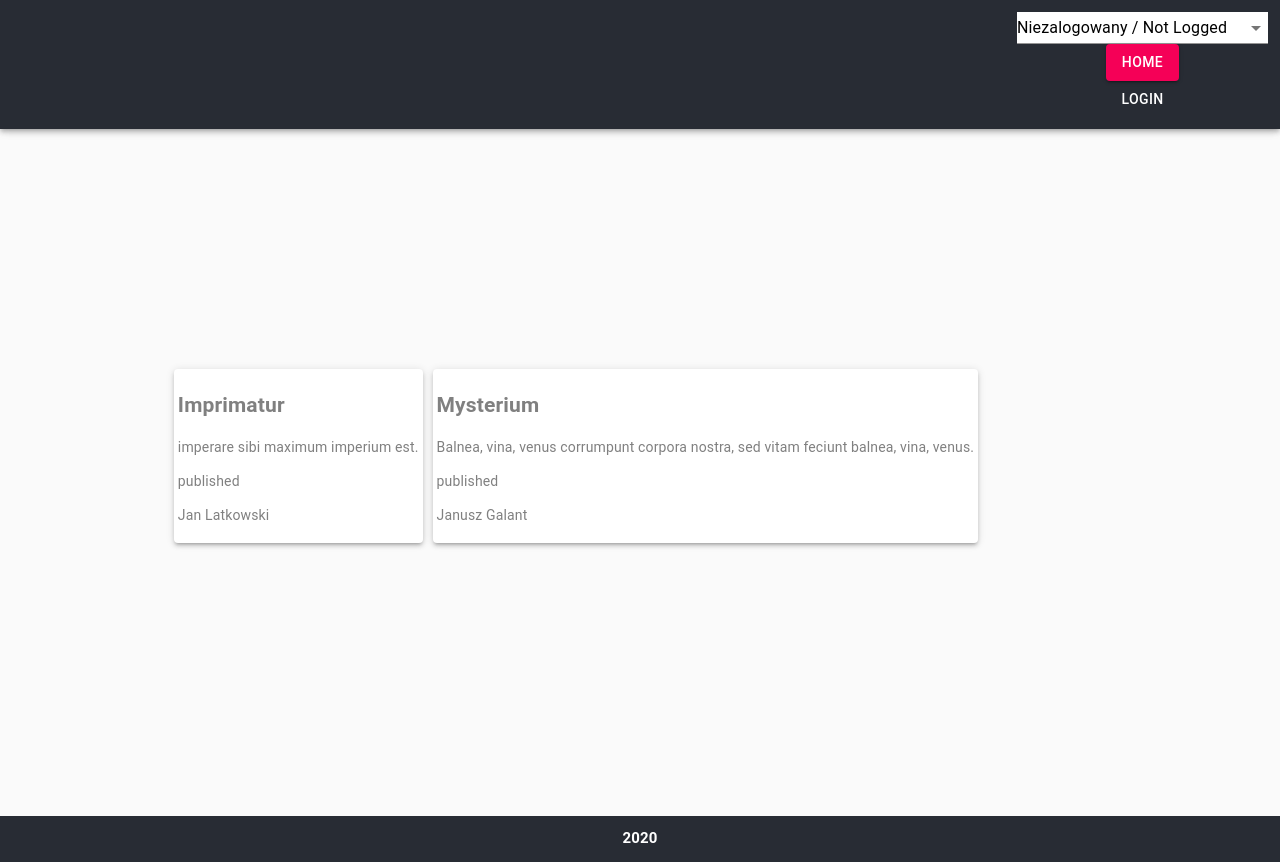
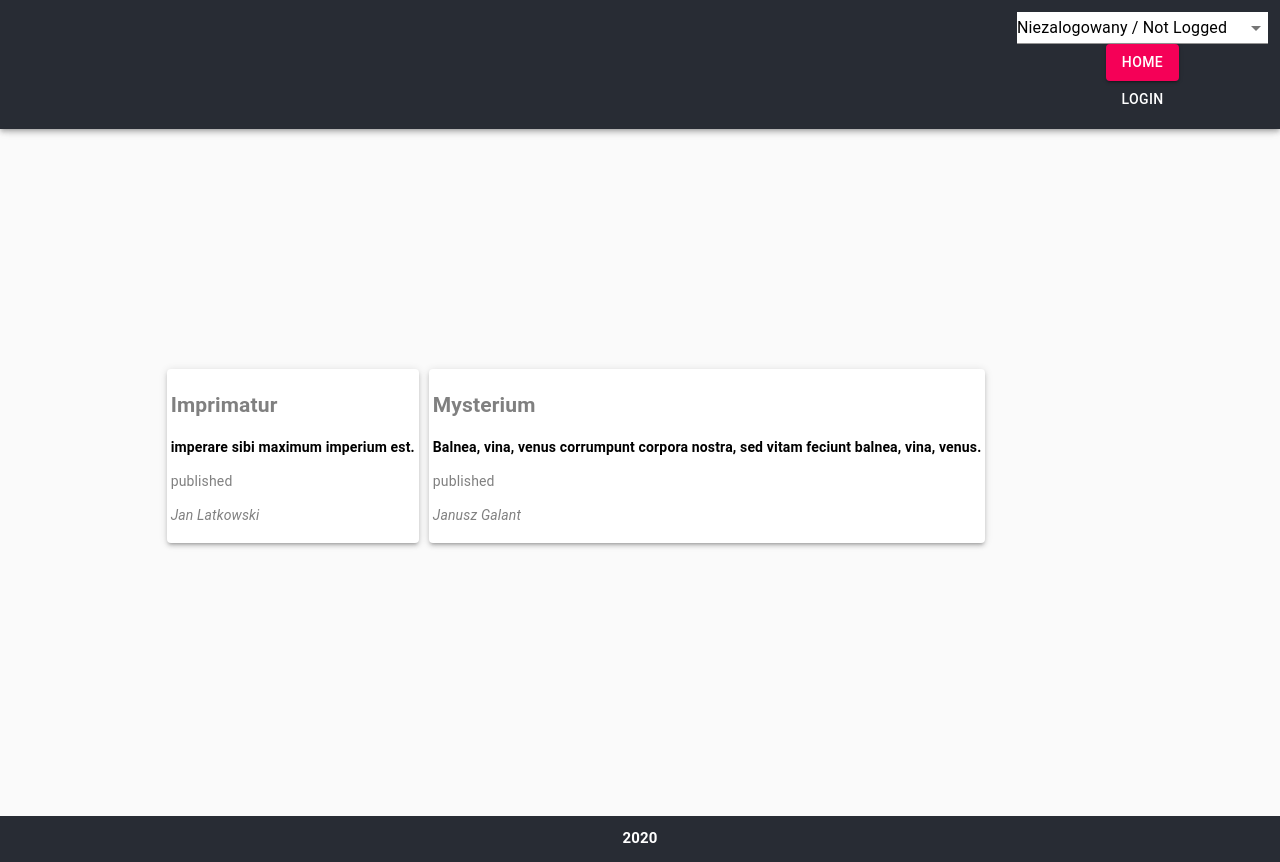
Before and after one commit to lukas1474/bulletin_board, a React (Create React App) app: page / in a window 1280 px wide. Built offline with nearby package versions, Linux system fonts and the light colour scheme.

Commit message:
make it better

```diff
--- a/src/components/views/Dashboard/Dashboard.js
+++ b/src/components/views/Dashboard/Dashboard.js
@@ -13,7 +13,7 @@ import clsx from 'clsx';
 
 import styles from './Dashboard.module.scss';
 
-import Button from '@material-ui/core/Button';
+// import Button from '@material-ui/core/Button';
 // import { makeStyles } from '@material-ui/core/styles';
 import Container from '@material-ui/core/Container';
 import Paper from '@material-ui/core/Paper';
@@ -44,6 +44,8 @@ class Component extends React.Component {
     if (payload) {
       sendActivePost(payload);
     }
+
+    console.log(sendActivePost(payload));
   }
 
   render() {
@@ -56,7 +58,7 @@ class Component extends React.Component {
         <Container maxWidth='lg'>
           <Grid container spacing={3}>
             {filteredPosts.length ? filteredPosts.map(post => {
-              return <Link key={post.id} to={`/post/${post.id}`} value={selectedPost} onClick={(event) => this.selectPost(event)} className={styles.links}>
+              return <Link key={post.id} to={`/post/${post.id}`} native value={selectedPost} onClick={(payload) => this.selectPost(post.id)} className={styles.links}>
                 <Paper className={styles.paper} elevation={3}>
                   <Posts {...post} />
                 </Paper>
@@ -70,12 +72,10 @@ class Component extends React.Component {
             {loggedUser.active ?
               <Grid item xs={6} sm={3} container spacing={3}>
                 <Container>
-                  <Paper className={styles.paper} elevation={3}>
-                    <PostAdd />
-                    {/* <Button variant="contained" color="secondary">
+                  <PostAdd />
+                  {/* <Button variant="contained" color="secondary">
                     new announcement
                   </Button> */}
-                  </Paper>
                 </Container>
               </Grid> : null}
             {children}
--- a/src/components/views/Post/Post.js
+++ b/src/components/views/Post/Post.js
@@ -35,8 +35,8 @@ const Component = ({ className, post, activePost }) => {
             Powrót
           </Button>
           <h2>{post.title}</h2>
-          <p>{post.description}</p>
-          <p>{post.author}</p>
+          <p className={styles.description}>{post.description}</p>
+          <p className={styles.author}>{post.author}</p>
           <Link key={post.id} to={`/post/${post.id}/edit`}>
             <Button variant="contained" color="primary" >
               Edytuj
--- a/src/components/views/Post/Post.module.scss
+++ b/src/components/views/Post/Post.module.scss
@@ -9,3 +9,12 @@
   height: 90vh;
   width: 90%;
 }
+
+.description {
+  font-weight: bold;
+  color: black;
+}
+
+.author {
+  font-style: italic;
+}
--- a/src/components/views/PostEdit/PostEdit.js
+++ b/src/components/views/PostEdit/PostEdit.js
@@ -5,7 +5,7 @@ import clsx from 'clsx';
 import { NotFound } from '../NotFound/NotFound';
 
 import { connect } from 'react-redux';
-import { editPost, getActivePost } from '../../../redux/postsRedux';
+import { editPost, getActivePost, getAll } from '../../../redux/postsRedux';
 import { getActive } from '../../../redux/userRedux';
 // import { reduxSelector, reduxActionCreator } from '../../../redux/exampleRedux.js';
 
@@ -23,12 +23,13 @@ class Component extends React.Component {
     super(props);
 
     this.state = {
-      id: this.props.activePost.id,
-      title: this.props.activePost.title,
-      description: this.props.activePost.description,
-      author: this.props.activePost.author,
+      id: this.props.id,
+      title: this.props.title,
+      description: this.props.description,
+      author: this.props.author,
       // status: this.props.state,
     };
+    // console.log(this.props.activePost.id);
 
     this.handleChange = this.handleChange.bind(this);
     this.handleSubmit = this.handleSubmit.bind(this);
@@ -36,7 +37,7 @@ class Component extends React.Component {
 
   handleSubmit(event) {
     const { editPost, loggedUser, activePost } = this.props;
-    if (this.props.activePost.author === loggedUser.name || loggedUser.name === 'Administrator') {
+    if (this.props.author === loggedUser.name || loggedUser.name === 'Administrator') {
       if (!this.state.title || !this.state.description) {
         alert('Write something');
         event.preventDefault();
@@ -47,6 +48,7 @@ class Component extends React.Component {
     } else {
       alert('Login please');
     }
+    console.log(activePost);
     return false;
   }
 
@@ -59,16 +61,15 @@ class Component extends React.Component {
 
   render() {
 
-    const { className, children, loggedUser, activePost, post} = this.props;
+    const { className, children, loggedUser, activePost, post, author, posts} = this.props;
 
     return (
 
       <div className={clsx(className, styles.root)}>
         <h2>PostEdit</h2>
-        {activePost.author ?
+        {posts.author ?
           <Container maxWidth='lg'>
-
-            <Grid container spacing={3} item xs={6} sm={3}>
+            <Grid key={post.id} container spacing={3} item xs={6} sm={3}>
               <Paper>
                 <form name="editPost" onSubmit={this.handleSubmit} onChange={this.handleChange} className={styles.root} noValidate autoComplete="off">
                   <div>
@@ -88,7 +89,7 @@ class Component extends React.Component {
                       placeholder="Please write description"
                       multiline
                       rows={4}
-                      defaultValue=""
+                      // defaultValue=""
                       variant="outlined"
                       name="description"
                     />
@@ -112,7 +113,6 @@ class Component extends React.Component {
               </Paper>
             </Grid>
           </Container> : <NotFound />}
-
         {children}
       </div>
     );
@@ -127,16 +127,20 @@ Component.propTypes = {
   loggedUser: PropTypes.object,
   clearData: PropTypes.func,
   post: PropTypes.object,
-  // id: PropTypes.number,
-  // title: PropTypes.any,
-  // author: PropTypes.any,
-  // description: PropTypes.any,
+  id: PropTypes.number,
+  title: PropTypes.any,
+  author: PropTypes.any,
+  description: PropTypes.any,
+  posts: PropTypes.object,
 };
 
 const mapStateToProps = state => ({
   loggedUser: getActive(state),
   activePost: getActivePost(state),
+  posts: getAll(state),
+
 });
+
 
 const mapDispatchToProps = dispatch => ({
   editPost: (payload) => dispatch(editPost(payload)),
--- a/src/components/views/Posts/Posts.js
+++ b/src/components/views/Posts/Posts.js
@@ -13,9 +13,9 @@ const Component = ({ className, author, description, title, status }) => {
   return (
     <div className={clsx(className, styles.root)}>
       <h2>{title}</h2>
-      <p>{description}</p>
-      <p>{status}</p>
-      <p>{author}</p>
+      <p className={styles.description}>{description}</p>
+      <p className={styles.status}>{status}</p>
+      <p className={styles.author}>{author}</p>
       {props => <Post {...props} key={this.props.id} />}
     </div>
   );
--- a/src/components/views/Posts/Posts.module.scss
+++ b/src/components/views/Posts/Posts.module.scss
@@ -2,3 +2,12 @@
 
 // .root {
 // }
+
+.description {
+  font-weight: bold;
+  color: black;
+}
+
+.author {
+  font-style: italic;
+}
--- a/src/redux/postsRedux.js
+++ b/src/redux/postsRedux.js
@@ -36,7 +36,7 @@ const EDIT_POST = createActionName('EDIT_POST');
 export const fetchStarted = payload => ({ payload, type: FETCH_START });
 export const fetchSuccess = payload => ({ payload, type: FETCH_SUCCESS });
 export const fetchError = payload => ({ payload, type: FETCH_ERROR });
-export const selectPost = payload => ({ payload: payload, type: SELECT_POST });
+export const selectPost = payload => ({payload: payload, type: SELECT_POST });
 export const addPost = payload => ({payload: { ...payload, id: shortid.generate() }, type: ADD_POST });
 export const editPost = payload => ({payload: payload, type: EDIT_POST });
 
```
